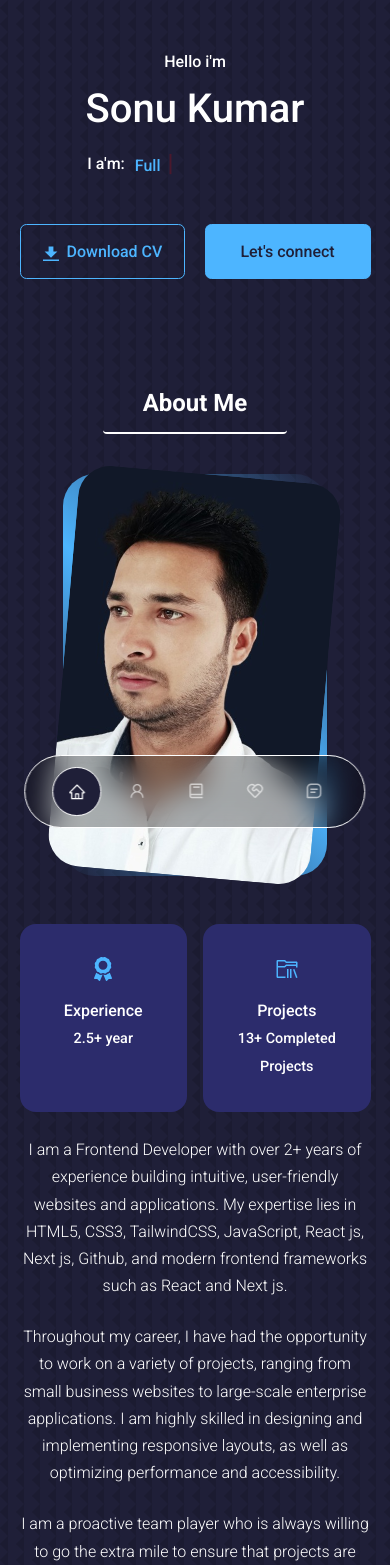
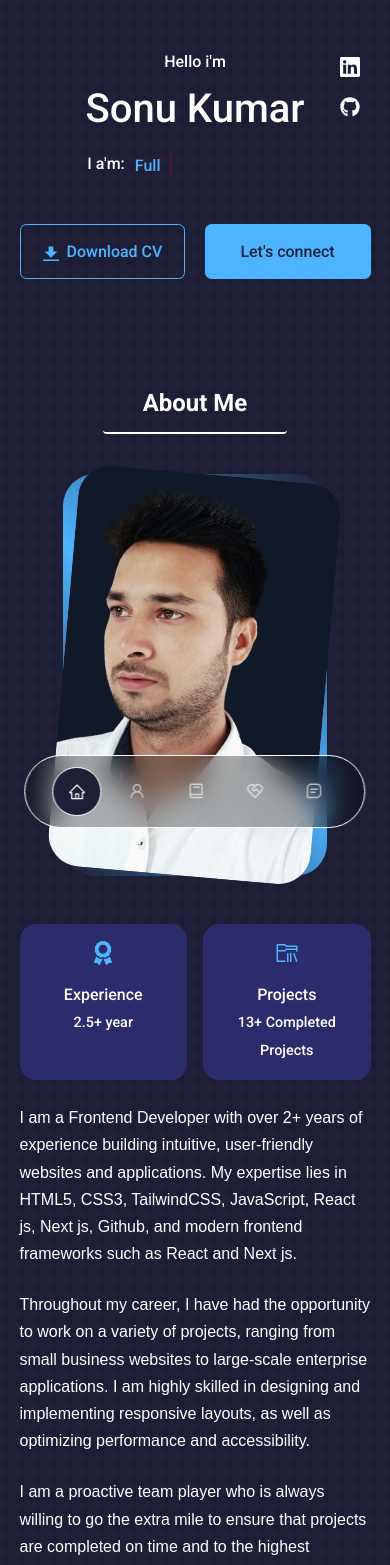
Before and after one commit to Sonu8544/sonukumar, a React (Create React App) app: page / in a window 390 px wide. Shown: the top 1565 px of the page. Built offline with nearby package versions, Linux system fonts and the light colour scheme.

Commit message:
fit alignment button and text

```diff
--- a/src/components/header/header.css
+++ b/src/components/header/header.css
@@ -50,9 +50,9 @@ header {
   bottom: 1rem;
 }
 
-.header__socials svg{
-   width: 40px;
-   height: 40px;
+.header__socials svg {
+  width: 40px;
+  height: 40px;
 }
 
 .header__socials::after {
@@ -83,9 +83,26 @@ header {
 
 @media screen and (max-width: 600px) {
 
-  .header__socials,
+  .header__socials {
+    right: -230px;
+    top: 4px;
+  }
+
   .scroll__down {
     display: none;
+  }
+
+  .header__socials svg {
+    width: 20px;
+    height: 20px;
+  }
+
+  .header__socials a{
+    color: white;
+  }
+
+  .header__socials::after {
+   display: none;
   }
 
   .text-light {
--- a/src/components/intro/Intro.jsx
+++ b/src/components/intro/Intro.jsx
@@ -18,7 +18,7 @@ const Intro = () => {
             <img src={ME} alt="me" />
           </div>
         </div>
-        <div className="about__content">
+        <div className="about__content font-sans">
           <div className="about__cards">
             <article className="about__card">
               <FaAward className="about__icon" />
--- a/src/components/intro/intro.css
+++ b/src/components/intro/intro.css
@@ -22,7 +22,7 @@
     transition: var(--transition);
 }
 
-.about__me-image img{
+.about__me-image img {
     max-width: 100%;
     max-height: 100%;
     cursor: pointer;
@@ -73,7 +73,7 @@
     font-weight: 300;
     color: white;
     font-sirgb: (216, 215, 215)rem;
-    /* letter-spacing: 1px; */
+    font-family: sans-serif;
 }
 
 @media screen and (max-width: 1024px) {
@@ -103,11 +103,16 @@
         gap: 1rem;
     }
 
+    .about__card {
+        padding: 1rem;
+    }
+
     .about__content {
         text-align: center;
     }
 
     .about__content p {
         margin: 1.5rem 0;
+        text-align: start;
     }
 }
--- a/src/components/testimonials/testimonials.css
+++ b/src/components/testimonials/testimonials.css
@@ -48,8 +48,9 @@
     /* -webkit-line-clamp: 5; */
     /* Limit to 5 lines */
     overflow: hidden;
-    width: 90%;
+    width: 95%;
     margin: 0.8rem auto 0;
+    font-size: 14px;
 }
 
 .swiper-pagination-clickable .swiper-pagination-bullet {
```
